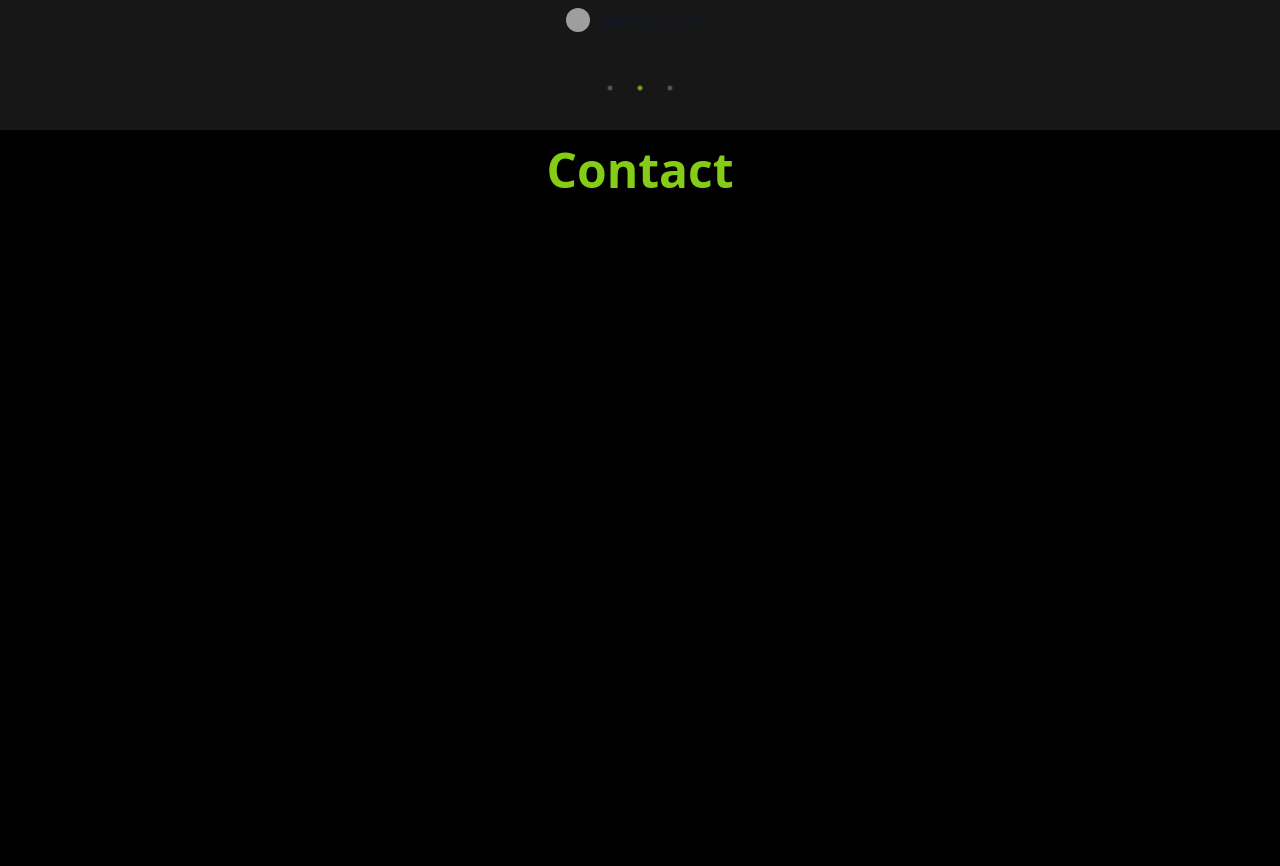
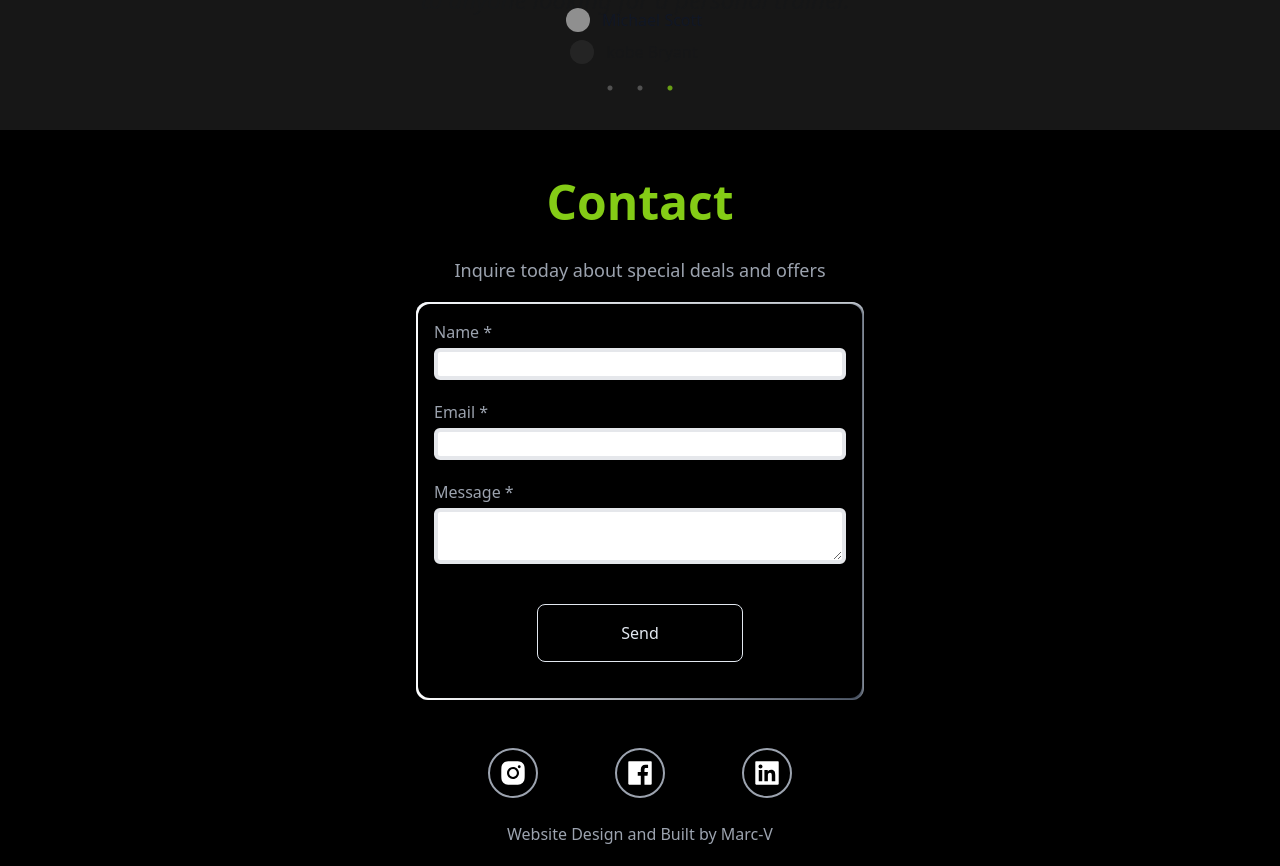
Before and after one commit to marcsouth/Mike-Site, a React (Create React App) app: page / in a window 1280 px wide. Shown: the part 2820-3686 px from the top of the page. Before the commit the page ends 3030 px from the top, so only its background shows below. Built offline with nearby package versions, Linux system fonts and the light colour scheme; grey boxes are pictures that could not be loaded.

Commit message:
contact complete

```diff
--- a/package.json
+++ b/package.json
@@ -3,6 +3,7 @@
   "version": "0.1.0",
   "private": true,
   "dependencies": {
+    "@emailjs/browser": "^3.10.0",
     "@testing-library/jest-dom": "^5.16.5",
     "@testing-library/react": "^13.4.0",
     "@testing-library/user-event": "^13.5.0",
--- a/src/components/contact.js
+++ b/src/components/contact.js
@@ -1,7 +1,88 @@
-import React from 'react'
+
+import React, { useRef, useState } from 'react';
+import emailjs from '@emailjs/browser';
+import { FiSend } from "react-icons/fi"
+import { AiFillInstagram, AiFillFacebook, AiFillLinkedin } from "react-icons/ai"
+
 
 export default function Contact() {
+
+const [popup, setPopop] = useState(false);
+
+  const form = useRef();
+
+  const sendEmail = (e) => {
+    e.preventDefault();
+
+    emailjs.sendForm('service_8ja2xpm', 'template_shcfseo', form.current, 'SmNd-ROtCevCsaMoC')
+    .then((result) => {
+      console.log(result.text);
+      setPopop(true);
+  }, (error) => {
+      console.log(error.text);
+  });
+  e.target.reset();
+};
+
   return (
-        <h2 id="contact" className="text-lime-500 text-5xl mb10 font-extrabold p-4 flex w-full justify-center items-center">Contact</h2>
+    <>
+
+    <h2 id="contact" className="text-lime-500 text-5xl mb10 font-extrabold p-4 flex w-full justify-center items-center mt-8 mb-4">Contact</h2>
+
+
+    <p className='text-lg leading-6 text-gray-400 text-center mb-5 px-4'> Inquire today about special deals and offers</p>
+
+    <div className='px-4'>
+
+    <div className=' shadow-slate-100 shadow-inner bg-gradient-to-r from-white to-gray-700 rounded-xl p-0.5 max-w-md w-full mb-10  mx-auto'>
+
+
+    <form ref={form} onSubmit={sendEmail} className="flex flex-col w-full bg-black rounded-xl p-4">
+      <label className='text-gray-400 mb-1'>Name *</label>
+      <input type="text" name="user_name"  className='mb-5 focus:border-lime-500 border-4 rounded-md' required/>
+      <label className='text-gray-400 mb-1' >Email *</label>
+      <input type="email" name="user_email"  className='mb-5  focus:border-lime-500 border-4 rounded-md' required/>
+      <label className='text-gray-400 mb-1  '>Message *</label>
+      <textarea name="message" className=' focus:border-lime-500 border-4 rounded-md' required/>
+      <input type="submit" value="Send" className="text-slate-200 mt-10 border border-slate-200 p-4 mb-5 rounded-lg w-1/2 mx-auto "/>
+    </form>
+
+    </div>
+
+    </div>
+
+     <div className='w-full items-center flex justify-between max-w-xs mx-auto p-2'>
+
+      <div className='border-2 border-gray-400  rounded-full p-2'>
+      <a>
+        <AiFillInstagram size={30} color="#fff" />
+      </a>
+      </div>
+
+      <div className='border-2 border-gray-400  rounded-full p-2'>
+      <a>
+        <AiFillFacebook size={30} color="#fff" />
+      </a>
+      </div>
+
+      <div className='border-2 border-gray-400  rounded-full p-2'>
+      <a>
+        <AiFillLinkedin size={30} color="#fff" />
+      </a>
+      </div>
+
+ </div>
+
+ <div className='w-full flex items-center justify-center mt-4 mb-5'> <p className='text-gray-400 text-center'>Website Design and Built by <a>Marc-V</a></p></div>
+
+
+
+
+    <div className='border border-slate-200 p-2 w-80 items-center hidden'>
+    <FiSend size={40} color="#84CC16"/>
+      <p className='text-md font-semibold leading-6 text-white text-center'> Your Message was sent successfully</p>
+    </div>
+
+    </>
   )
-}
+};
--- a/src/components/testimonials.js
+++ b/src/components/testimonials.js
@@ -14,6 +14,8 @@ export default function Testimonials() {
   return (
     <>
         <h2 id="testimonials" className="text-lime-500 text-5xl mb10 my-8 font-extrabold flex w-full justify-center items-center">Testimonials</h2>
+
+
 
         <div className='bg-neutral-900 py-8 '>
 
```
Also changed, not shown: 1 other file (tests, documents, lock files or other folders).
